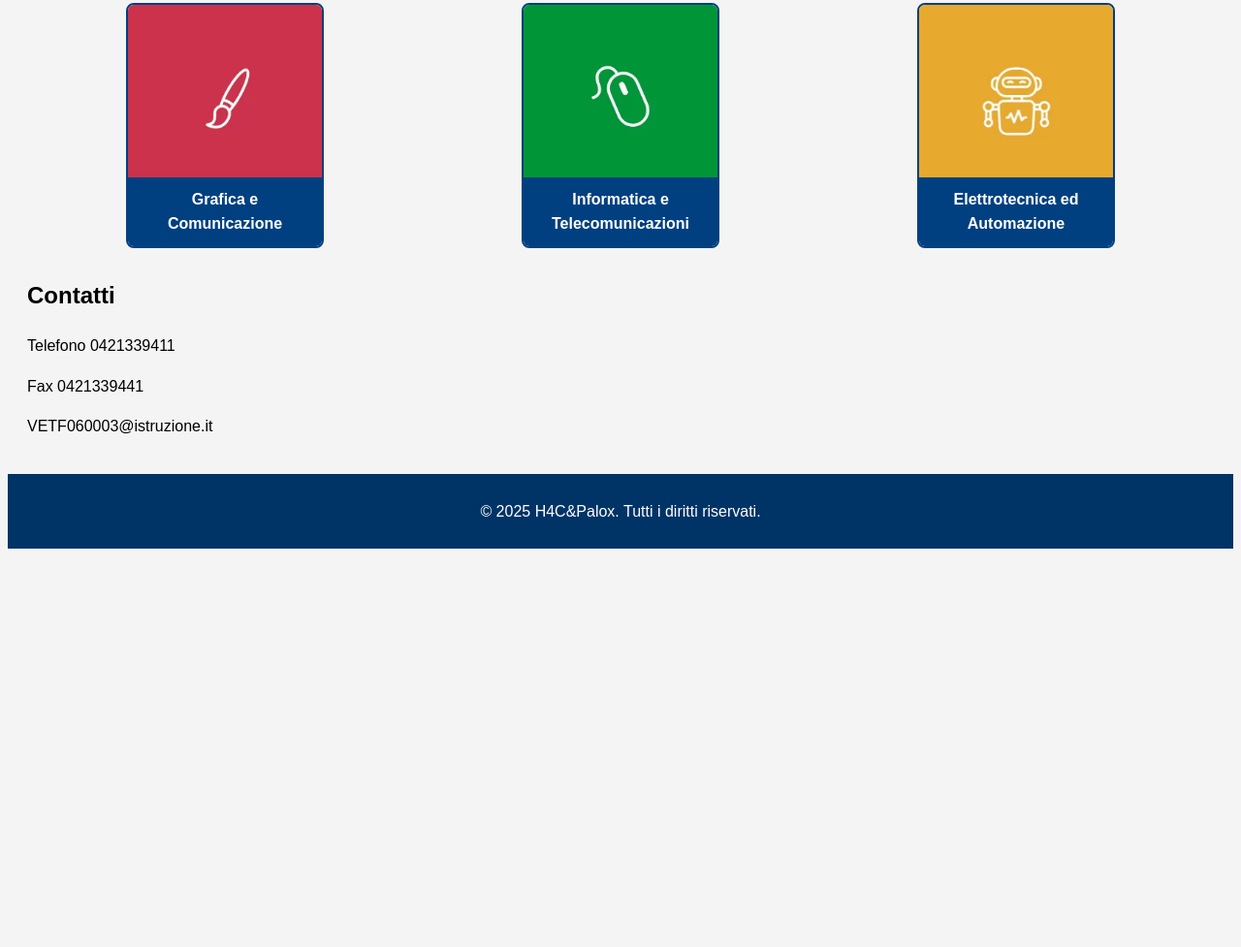
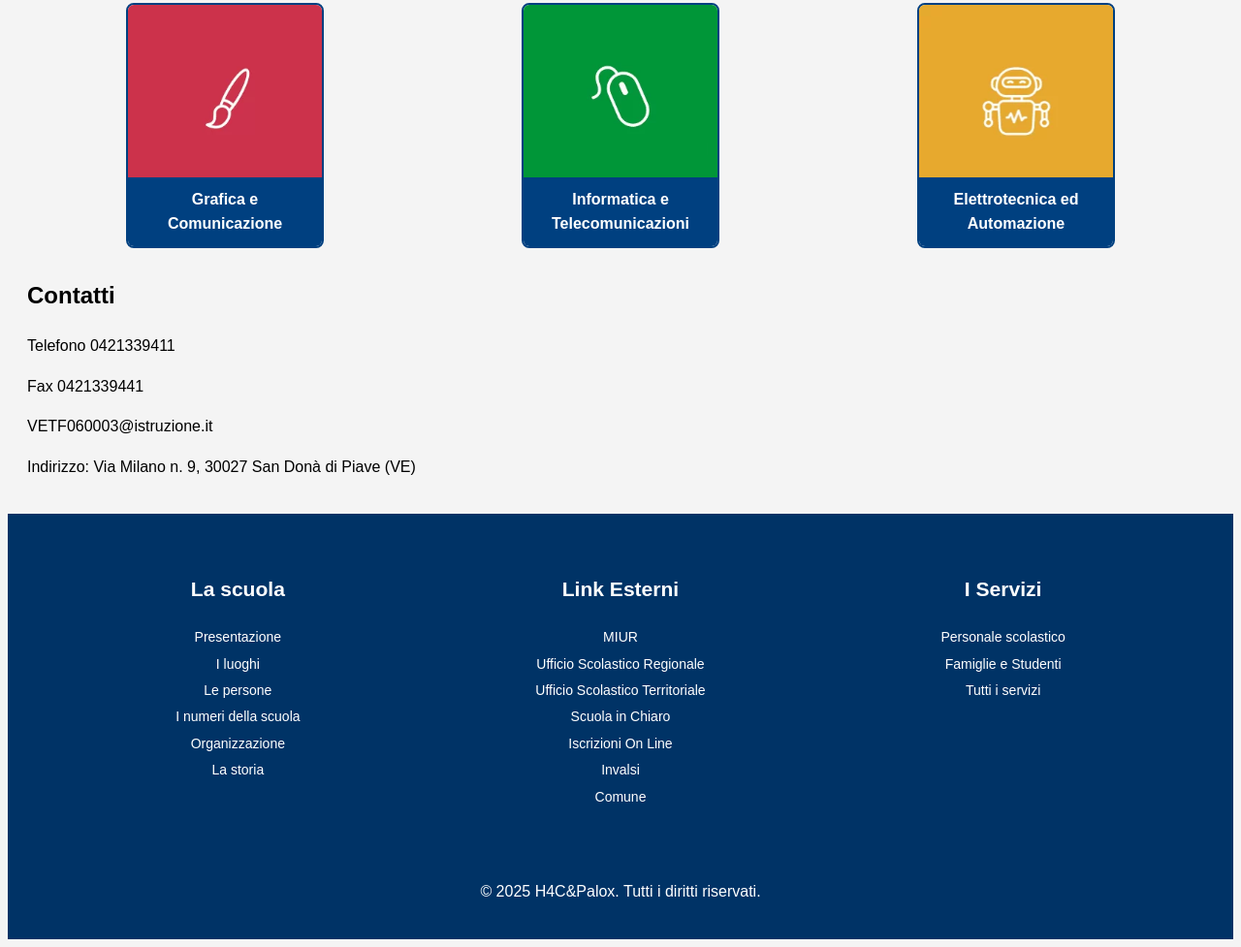
Before and after one commit to pal0x/school-website, a plain HTML site: page school-website/index.html in a window 1280 px wide. Shown: the part 844-1821 px from the top of the page at 97% size. Before the commit the page ends 1418 px from the top, so only its background shows below. Drawn offline with Linux system fonts and the light colour scheme.

Commit message:
Aggiornamento del file precedente con un footer migliorato

```diff
--- a/school-website/index.html
+++ b/school-website/index.html
@@ -59,11 +59,51 @@
     <p>Telefono 0421339411</p>
      <p>Fax 0421339441 </p>
      <p>VETF060003@istruzione.it </p>
+     <p>Indirizzo:
+      Via Milano n. 9, 30027
+      San Donà di Piave (VE)
+
+      </p>
 
 </section>
 </main>
 
 <footer>
+  <footer>
+    <div class="footer_fin">
+      <div>
+        <h3>La scuola</h3>
+        <ul>
+          <li><a href="https://www.istitutovolterra.edu.it/la-scuola/presentazione/">Presentazione</a></li>
+          <li><a href="https://www.istitutovolterra.edu.it/luogo/">I luoghi</a></li>
+          <li><a href="https://www.istitutovolterra.edu.it/la-scuola/le-persone/">Le persone</a></li>
+          <li><a href="https://www.istitutovolterra.edu.it/la-scuola/i-numeri-della-scuola/">I numeri della scuola</a></li>
+          <li> <a href="https://www.istitutovolterra.edu.it/struttura/ ">Organizzazione</a></li>
+          <li> <a href=" https://www.istitutovolterra.edu.it/la-scuola/la-storia/">La storia</a></li>
+        </ul>
+      </div>
+      <div>
+        <h3>Link Esterni</h3>
+        <ul>
+          <li><a href="https://www.miur.gov.it/">MIUR</a></li>
+          <li><a href="https://istruzioneveneto.gov.it/">Ufficio Scolastico Regionale</a></li>
+          <li><a href="https://venezia.istruzioneveneto.gov.it/">Ufficio Scolastico Territoriale</a></li>
+          <li><a href="https://cercalatuascuola.istruzione.it/cercalatuascuola/istituti/VETF060003/vito-volterra/">Scuola in Chiaro</a></li>
+          <li><a href="https://www.istruzione.it/iscrizionionline/">Iscrizioni On Line</a></li>
+          <li><a href="https://www.invalsi.it/">Invalsi</a></li>
+          <li><a href="https://www.sandonadipiave.net/home">Comune</a></li>
+        </ul>
+      </div>
+      <div>
+        <h3>I Servizi</h3>
+        <ul>
+          <li><a href="https://www.istitutovolterra.edu.it/tipologia-servizio/personale-scolastico/">Personale scolastico</a></li>
+          <li><a href="https://www.istitutovolterra.edu.it/tipologia-servizio/famiglie-e-studenti/">Famiglie e Studenti</a></li>
+          <li> <a href="https://www.istitutovolterra.edu.it/servizio/ ">Tutti i servizi</a></li>
+        </ul>
+      </div>
+    </div>
+  </footer>
     <p>&copy; 2025 H4C&Palox. Tutti i diritti riservati.</p>
 </footer>
 
--- a/school-website/style.css
+++ b/school-website/style.css
@@ -93,11 +93,10 @@ border-radius: 4px
 
 .quadrato {
     position: absolute;
-    top: 65px;
+    top: 15px;
     left: 200px;
     width: 300px;
     flex-direction: column;
-
     background-color: rgb(0, 139, 97);
     color: rgb(255, 255, 255);
     text-align: center;
@@ -184,3 +183,36 @@ footer {
     padding: 10px 0;
     text-align: center;
 }
+footer {
+    background-color: #003366;
+    color: white;
+    padding: 20px;
+  }
+  .footer_fin {
+    display: flex;
+    flex-wrap: wrap;
+    justify-content: space-around;
+  }
+  .footer_fin div {
+    width: 23%;
+    text-align: center;
+    margin-bottom: 10px;
+  }
+  .footer_fin {
+    margin-bottom: 10px;
+    font-size: 18px;
+  }
+  .footer_fin ul {
+    list-style: none;
+    padding: 0;
+  }
+  .footer_fin li {
+    font-size: 14px;
+    margin: 5px 0;
+  }
+  .footer_fin a {
+    color: white;
+    text-decoration: none;
+  }
+
+</style>
```
